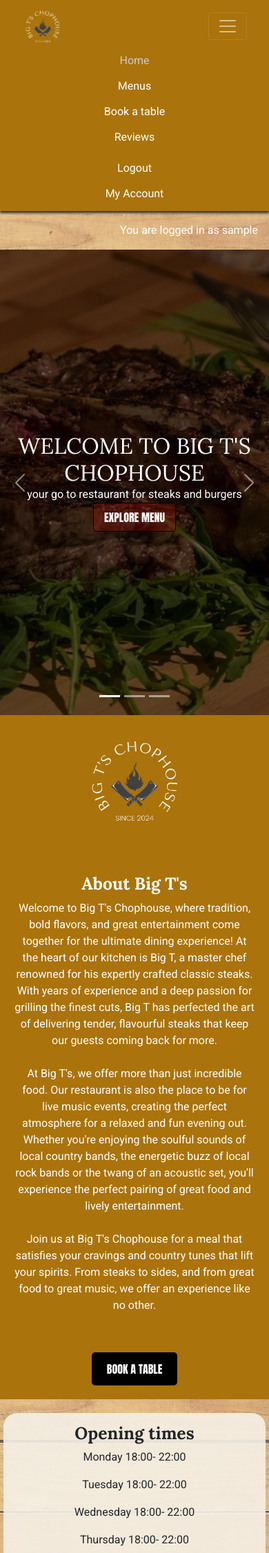
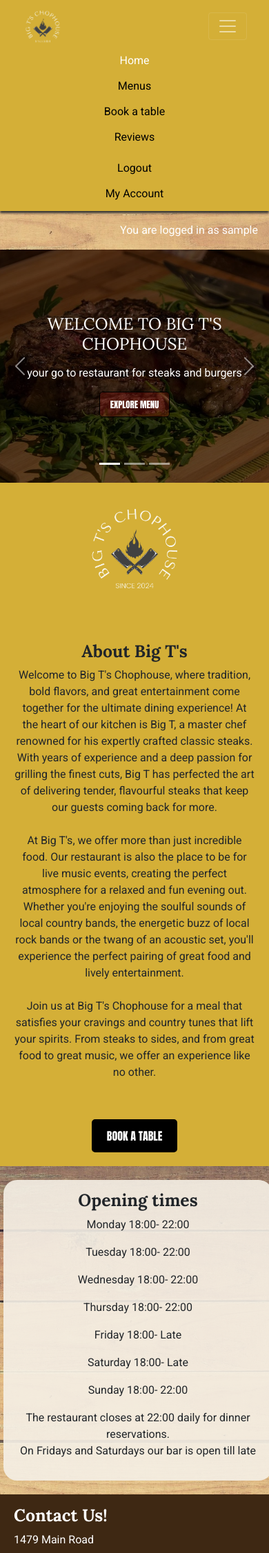
Before and after one commit to TrisPatt/Big-Ts-Chophouse, a Django app: page / in a window 390 px wide, after a click that opens the changed part. Shown: the top 2252 px of the page at 69% size. Run offline with Django 4.2, Linux system fonts and the light colour scheme; the visitor is signed in with stand-in values (Sample User, id 1); some libraries are stand-ins or nearby versions.

Commit message:
update styles in style.css and pre-load hero images for compliance with lighthouse report findings

```diff
--- a/reservation/templates/reservation/home.html
+++ b/reservation/templates/reservation/home.html
@@ -6,7 +6,7 @@
 
 
 <!-- Carousel Hero Section -->
-<div id="heroCarousel" class="carousel slide carousel-fade" data-bs-ride="carousel" data-bs-interval="6000">
+<div id="heroCarousel" class="carousel slide carousel-fade" data-bs-ride="carousel">
     <!-- Indicators -->
     <ol class="carousel-indicators">
     <li data-bs-target="#heroCarousel" data-bs-slide-to="0" class="active"></li>
@@ -17,7 +17,7 @@
     <!-- Carousel Inner (Slides) -->
     <div class="carousel-inner">
     <!-- Slide 1 -->
-    <div class="carousel-item active" style="background-image: url('/static/images/hero.webp');">
+    <div class="carousel-item active hero-slide-1">
         <div class="carousel-caption d-flex flex-column justify-content-center align-items-center hero-text">
         <h1 class="text-white">Welcome to Big T's Chophouse</h1>
         <p class="text-white">your go to restaurant for steaks and burgers</p>
@@ -26,7 +26,7 @@
     </div>
 
     <!-- Slide 2 -->
-    <div class="carousel-item" style="background-image: url('/static/images/tbone steak.webp');">
+    <div class="carousel-item hero-slide-2" >
         <div class="carousel-caption d-flex flex-column justify-content-center align-items-center hero-text">
         <h1 class="text-white">Book Your Table</h1>
         <p class="text-white">Sign up now for 20% off your first reservation</p>
@@ -35,7 +35,7 @@
     </div>
 
     <!-- Slide 3 -->
-    <div class="carousel-item" style="background-image: url('/static/images/guitar.webp');">
+    <div class="carousel-item hero-slide-3">
         <div class="carousel-caption d-flex flex-column justify-content-center align-items-center hero-text">
         <h1 class="text-white">Live Music Events</h1>
         <p class="text-white">Check out our events</p>
@@ -61,8 +61,8 @@
     <div class="logo">
     </div>
     <div>
-        <h2 class="text-white">About Big T's</h2>
-        <p class="text-white">
+        <h2>About Big T's</h2>
+        <p>
             Welcome to Big T's Chophouse, where tradition, bold flavors, and great entertainment come together for
             the ultimate dining experience! At the heart of our kitchen is Big T, a master chef renowned for his
             expertly crafted classic steaks. With years of experience and a deep passion for grilling the finest
@@ -85,7 +85,7 @@
 <section>
     <div class="container">
         <div class="row">
-            <div class="col opening text-center">
+            <div class="col-md-4 text-start text-center opening">
                 <h2>Opening times</h2>
                 <p>Monday 18:00- 22:00</p>
                 <p>Tuesday 18:00- 22:00</p>
@@ -96,11 +96,10 @@
                 <p>Sunday 18:00- 22:00</p>
                 <p>The restaurant closes at 22:00 daily for dinner reservations. <br>On Fridays and Saturdays our bar is open till late</p>
             </div>
+            <div class="col-md-4 d-none d-md-flex justify-content-center align-items-center"></div>
 
-            <div class="col d-none d-md-flex justify-content-center align-items-center">
-                <div class="sign">
-                    <img src="/static/images/sign.webp" alt="open sign" class="img-fluid">
-                </div>
+            <div class="col-md-4 text-start sign">
+
             </div>
         </div>
     </div>
--- a/static/css/style.css
+++ b/static/css/style.css
@@ -1,3 +1,6 @@
+@import url('https://fonts.googleapis.com/css2?family=Lora:ital,wght@0,400..700;1,400..700&family=Roboto:ital,wght@0,100;0,300;0,400;0,500;0,700;0,900;1,100;1,300;1,400;1,500;1,700;1,900&display=swap');
+
+
 /* Base Styles */
 body {
     font-family: 'Roboto', Arial, sans-serif;
@@ -22,14 +25,12 @@
 
 /* Nav Bar */
 nav {
-    background-color: #aa730b;
-    color: #FFF;
+    background-color: #d4af37;
     padding: 10px 20px;
     box-shadow: 0 3px 3px #333333;
 }
 
 nav a {
-    color: #FFF;
     text-decoration: none;
     padding: 10px 15px;
     display: inline-block;
@@ -37,7 +38,7 @@
 
 /* Custom nav link hover effect */
 .navbar-dark .navbar-nav .nav-link {
-    color: #fff;
+    color: black;
     position: relative;
     padding-bottom: 5px;
     transition: color 0.3s ease;
@@ -62,8 +63,11 @@
     width: 100%;
 }
 
-.navbar-dark .navbar-nav .nav-link.active {
+.nav-link.active {
     color: #ccc;
+}
+.navbar-toggler-icon .nav-item{
+    color: black;
 }
 
 /* Button Styles */
@@ -82,6 +86,17 @@
 }
 
 /* Hero Carousel Section */
+
+/* images */
+.hero-slide-1 {
+    background-image: url('/static/images/hero.webp');
+}
+.hero-slide-2 {
+    background-image: url('/static/images/tbone steak.webp');
+}
+.hero-slide-3 {
+    background-image: url('/static/images/guitar.webp');
+}
 
 #heroCarousel .carousel-item {
     height: 80vh;
@@ -149,7 +164,8 @@
     align-items: center;
     padding: 30px;
     grid-gap: 40px;
-    background-color: #aa730b;
+    background-color: #d4af37;
+
 }
 
 .book {
@@ -195,7 +211,9 @@
 }
 
 .sign {
-    font-size: 0.5rem;
+
+    background: url('/static/images/sign.webp') no-repeat center center;
+    background-size: contain;
 }
 
 /* Menu styles */
@@ -420,16 +446,23 @@
         font-size: 1rem;
         padding: 10px 20px;
     }
+    #heroCarousel .carousel-item {
+        height: 40vh;
+    }
+
     .carousel-caption h1 {
-        font-size: 2rem;
+        font-size: 1.5rem;
+        margin-bottom: 15px;
     }
 
     .carousel-caption p {
         font-size: 1rem;
+        margin-bottom: 15px;
+        flex-wrap: wrap;
     }
 
     .carousel-caption .btn {
-        font-size: 1rem;
+        font-size: 0.8rem;
         padding: 8px 15px;
     }
 
--- a/templates/base.html
+++ b/templates/base.html
@@ -14,28 +14,31 @@
 
 <head>
     <title>base</title>
-    <meta name="viewport" content="width=device-width, initial-scale=1">
+    <meta charset="UTF-8">
+    <meta name="viewport" content="width=device-width, initial-scale=1.0">
+    <meta name="description" content="Big T's Chophouse">
+    <meta name="keywords" content="restaurant steak burgers chophouse American live music late night bar dancing">
 
     <!--Favicon-->
-    <link rel="apple-touch-icon" sizes="180x180" href="/static/images/apple-touch-icon.png">
-    <link rel="icon" type="image/png" sizes="32x32" href="/static/images/favicon-32x32.png">
-    <link rel="icon" type="image/png" sizes="16x16" href="/static/images/favicon-16x16.png">
-    <link rel="manifest" href="/site.webmanifest">
-
-    <!-- Google Fonts CSS -->
-    <link href="https://fonts.googleapis.com/css2?family=Lato:wght@300;700&display=swap" rel="stylesheet">
-    <link href="https://fonts.googleapis.com/css2?family=Lora:wght@400;700&family=Roboto:wght@400;700&display=swap" rel="stylesheet">
-
+    <link rel="apple-touch-icon" sizes="180x180" href="static/images/apple-touch-icon.png">
+    <link rel="icon" type="image/png" sizes="32x32" href="/static/images/favicon-16x16.png">
+    <link rel="icon" type="image/png" sizes="16x16" href="static/images/favicon-32x32.png">
 
     <!-- Font Awesome CSS -->
-    <link rel="stylesheet" href="https://cdnjs.cloudflare.com/ajax/libs/font-awesome/5.15.3/css/all.min.css">
+    <link rel="stylesheet preconnect" href="https://cdnjs.cloudflare.com/ajax/libs/font-awesome/5.15.3/css/all.min.css">
 
     <!-- Bootstrap CSS -->
     <link href="https://cdn.jsdelivr.net/npm/bootstrap@5.0.1/dist/css/bootstrap.min.css" rel="stylesheet"
         integrity="sha384-+0n0xVW2eSR5OomGNYDnhzAbDsOXxcvSN1TPprVMTNDbiYZCxYbOOl7+AMvyTG2x" crossorigin="anonymous">
 
+    <!--preload carousel images-->
+    <link rel="preload" href="/static/images/hero.webp" as="image">
+    <link rel="preload" href="/static/images/guitar.webp" as="image">
+    <link rel="preload" href="/static/images/tbone steak.webp" as="image">
+
     <!-- Custom CSS -->
     <link rel="stylesheet" href="{% static 'css/style.css' %}">
+
 
 </head>
 
@@ -44,7 +47,7 @@
     <!-- Navigation -->
     <nav class="navbar navbar-expand-lg navbar-dark bg-dark-brown">
         <div class="container-fluid">
-            <a class="navbar-brand" id="logo-nav" href="{% url 'home' %}"><span class="brand"></span></a>
+            <a class="navbar-brand" id="logo-nav" href="{% url 'home' %}" aria-label="logo home link"></a>
             <button class="navbar-toggler" type="button" data-bs-toggle="collapse" data-bs-target="#navbarText"
                 aria-controls="navbarText" aria-expanded="false" aria-label="Toggle navigation">
                 <span class="navbar-toggler-icon"></span>
@@ -53,16 +56,16 @@
                 <!-- Left-aligned navigation items -->
                 <ul class="navbar-nav me-auto mb-2 mb-lg-0">
                     <li class="nav-item">
-                        <a class="nav-link {% if request.path == home_url %}active{% endif %}" aria-current="page" href="{% url 'home' %}">Home</a>
+                        <a class="nav-link {% if request.path == '/' %}active{% endif %}" aria-current="page" href="{% url 'home' %}">Home</a>
                     </li>
                     <li class="nav-item">
-                        <a class="nav-link {% if request.path == about_url %}active{% endif %}" aria-current="page" href="{% url 'menu' %}">Menus</a>
+                        <a class="nav-link {% if request.path == '/menu/' %}active{% endif %}" aria-current="page" href="{% url 'menu' %}">Menus</a>
                     </li>
                     <li class="nav-item">
-                        <a class="nav-link {% if request.path == reservation_list_url %}active{% endif %}" aria-current="page" href="{% url 'reservation_create' %}">Book a table</a>
+                        <a class="nav-link {% if request.path == '/reservation/create/' %}active{% endif %}" aria-current="page" href="{% url 'reservation_create' %}">Book a table</a>
                     </li>
                     <li class="nav-item">
-                        <a class="nav-link {% if request.path == review_url %}active{% endif %}" aria-current="page" href="{% url 'review_list' %}">Reviews</a>
+                        <a class="nav-link {% if request.path == '/review/reviews/' %}active{% endif %}" aria-current="page" href="{% url 'review_list' %}">Reviews</a>
                     </li>
                 </ul>
 
@@ -73,7 +76,7 @@
                         <a class="nav-link {% if request.path == logout_url %}active{% endif %}" aria-current="page" href="{% url 'account_logout' %}">Logout</a>
                     </li>
                     <li class="nav-item">
-                        <a class="nav-link {% if request.path == user_profile_url %}active{% endif %}" aria-current="page" href="{% url 'my_account' %}">My Account</a>
+                        <a class="nav-link {% if request.path == '/user_profile/my_account/' %}active{% endif %}" aria-current="page" href="{% url 'my_account' %}">My Account</a>
                     </li>
                     {% else %}
                     <li class="nav-item">
@@ -129,11 +132,10 @@
     </footer>
 
 
-    <script src="https://cdn.jsdelivr.net/npm/bootstrap@5.0.1/dist/js/bootstrap.bundle.min.js"
-        integrity="sha384-gtEjrD/SeCtmISkJkNUaaKMoLD0//ElJ19smozuHV6z3Iehds+3Ulb9Bn9Plx0x4" crossorigin="anonymous"></script>
-    <script src="https://code.jquery.com/ui/1.12.1/jquery-ui.js"></script>
-    <script src="https://code.jquery.com/jquery-3.6.0.min.js"></script>
-    <script src="https://cdnjs.cloudflare.com/ajax/libs/bootstrap-datepicker/1.9.0/js/bootstrap-datepicker.min.js"></script>
+    <script src="https://cdn.jsdelivr.net/npm/bootstrap@5.0.1/dist/js/bootstrap.bundle.min.js" integrity="sha384-gtEjrD/SeCtmISkJkNUaaKMoLD0//ElJ19smozuHV6z3Iehds+3Ulb9Bn9Plx0x4" crossorigin="anonymous" defer></script>
+    <script src="https://code.jquery.com/jquery-3.6.0.min.js" defer></script>
+    <script src="https://code.jquery.com/ui/1.12.1/jquery-ui.js" defer></script>
+    <script src="https://cdnjs.cloudflare.com/ajax/libs/bootstrap-datepicker/1.9.0/js/bootstrap-datepicker.min.js" defer></script>
 </body>
 
 </html>
```
Also changed, not shown: other parts of static/css/style.css (+21 -13 lines), menu/templates/menu/menu.html (+5 -5 lines), review/templates/review/edit_review.html (+6 -4 lines), templates/account/logout.html (+9 -8 lines).
